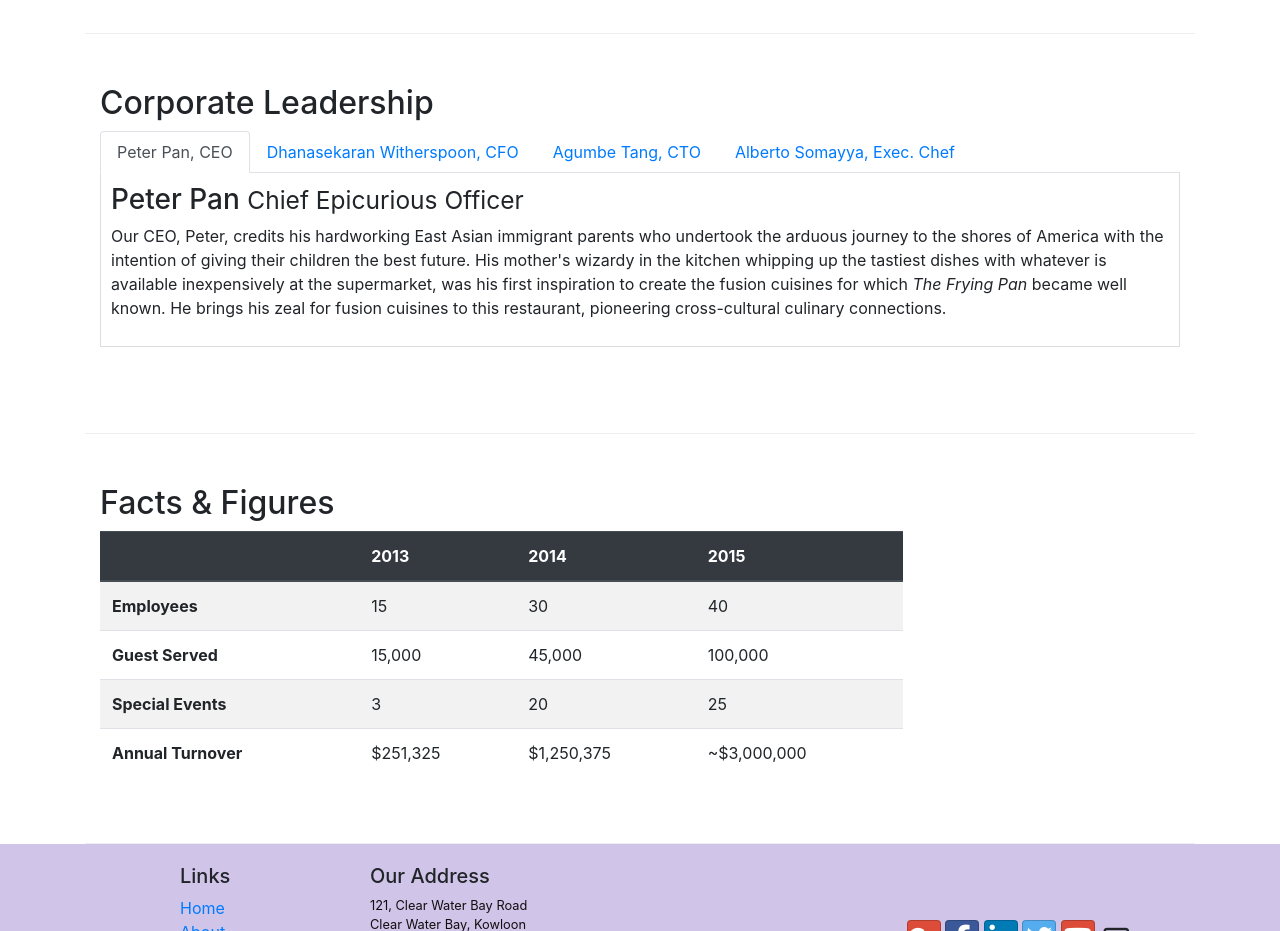
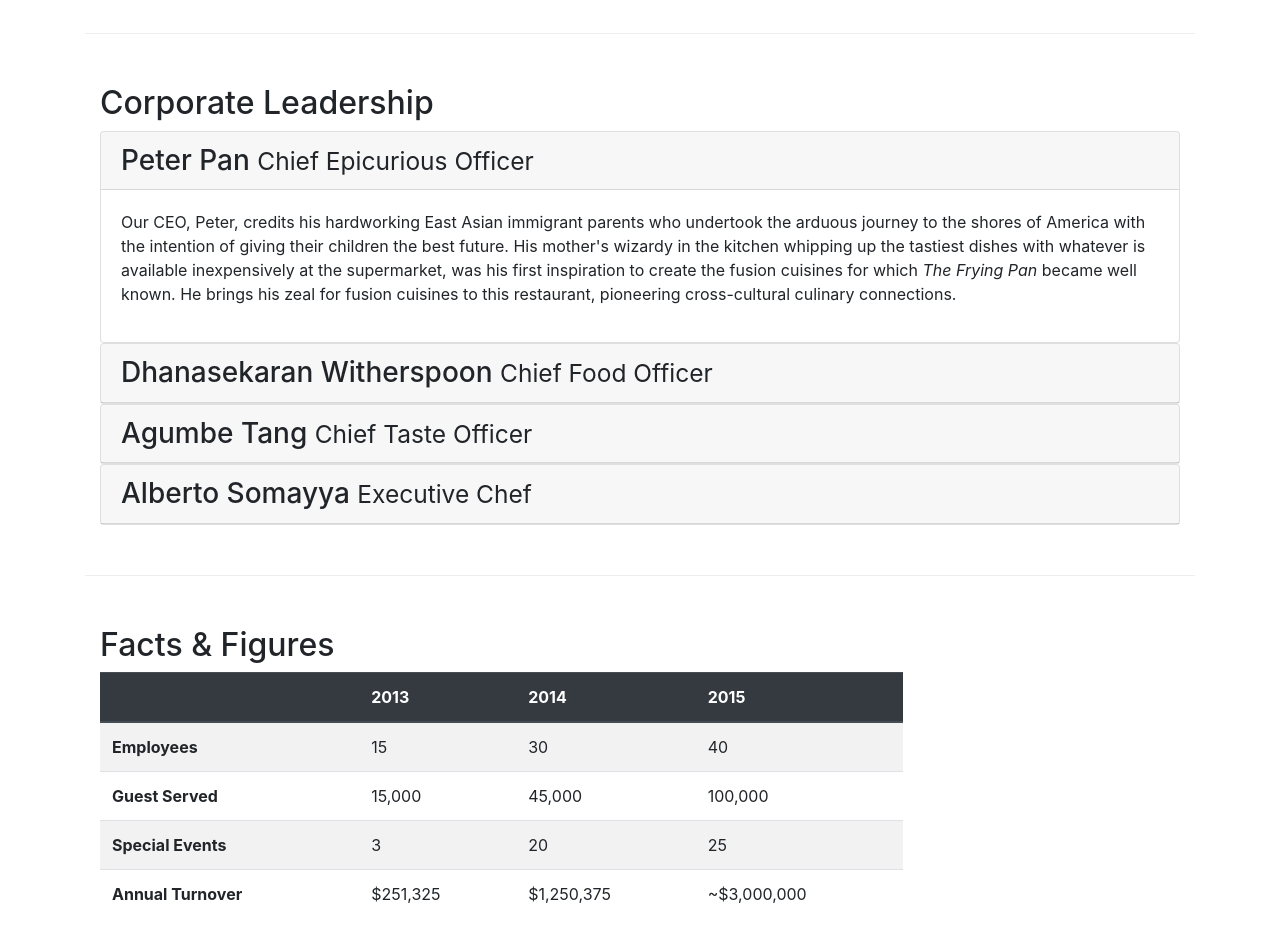
Before and after one commit to helen-tan/bootstrap-exercise, a plain HTML site: page aboutus.html in a window 1280 px wide. Shown: the part 940-1871 px from the top of the page. Drawn offline with nearby package versions, Linux system fonts and the light colour scheme.

Commit message:
Accordion

```diff
--- a/aboutus.html
+++ b/aboutus.html
@@ -118,43 +118,70 @@
             <div class="col-sm">
                 <h2>Corporate Leadership</h2>
 
-                <!--Tab Navigation-->
-                <ul class="nav nav-tabs">
-                    <li class="nav-item">
-                        <a class="nav-link active" href="#peter" role="tab" data-toggle="tab">Peter Pan, CEO</a>
-                    </li>
-                    <li class="nav-item">
-                        <a class="nav-link" href="#danny" role="tab" data-toggle="tab">Dhanasekaran Witherspoon, CFO</a>
-                    </li>
-                    <li class="nav-item">
-                        <a class="nav-link" href="#agumbe" role="tab" data-toggle="tab">Agumbe Tang, CTO</a>
-                    </li>
-                    <li class="nav-item">
-                        <a class="nav-link" href="#alberto" role="tab" data-toggle="tab">Alberto Somayya, Exec. Chef</a>
-                    </li>
-                </ul>
 
-                <!--Tab Panes-->
-                <div class="tab-content">
-                    <div role="tabpanel" class="tab-pane fade show active" id="peter"> <!--show class specifies that this content is shown when the page is first rendered-->
-                        <h3>Peter Pan <small>Chief Epicurious Officer</small></h3>
-                        <p class="d-none d-sm-block">Our CEO, Peter, credits his hardworking East Asian immigrant parents who undertook the arduous journey to the shores of America with the intention of giving their children the best future. His mother's wizardy in the kitchen whipping up the tastiest dishes with whatever is available inexpensively at the supermarket, was his first inspiration to create the fusion cuisines for which <em>The Frying Pan</em> became well known. He brings his zeal for fusion cuisines to this restaurant, pioneering cross-cultural culinary connections.</p>
+
+                <!--Accordions-->
+                <div id="accordion">
+                    <div class="card">
+                        <div class="card-header" role="tab" id="peterhead">
+                            <h3 class="mb-0">
+                                <a data-toggle="collapse" data-target="#peter">
+                                    Peter Pan <small>Chief Epicurious Officer</small>
+                                </a>
+                            </h3>
+                        </div>
+                        <div role="tabpanel" class="collapse show" id="peter" data-parent="#accordion"> <!--show class specifies that this content is shown when the page is first rendered-->
+                            <div class="card-body">
+                                <p class="d-none d-sm-block">Our CEO, Peter, credits his hardworking East Asian immigrant parents who undertook the arduous journey to the shores of America with the intention of giving their children the best future. His mother's wizardy in the kitchen whipping up the tastiest dishes with whatever is available inexpensively at the supermarket, was his first inspiration to create the fusion cuisines for which <em>The Frying Pan</em> became well known. He brings his zeal for fusion cuisines to this restaurant, pioneering cross-cultural culinary connections.</p>
+                            </div>
+                        </div>
                     </div>
 
-                    <div role="tabpanel" class="tab-pane fade" id="danny">
-                        <h3>Dhanasekaran Witherspoon <small>Chief Food Officer</small></h3>
-                        <p class="d-none d-sm-block">Our CFO, Danny, as he is affectionately referred to by his colleagues, comes from a long established family tradition in farming and produce. His experiences growing up on a farm in the Australian outback gave him great appreciation for varieties of food sources. As he puts it in his own words, <em>Everything that runs, wins, and everything that stays, pays!</em></p>
+                    <div class="card">
+                        <div class="card-header" role="tab" id="dannyhead">
+                            <h3 class="mb-0">
+                                <a data-toggle="collapse" data-target="#danny">
+                                    Dhanasekaran Witherspoon <small>Chief Food Officer</small>
+                                </a>
+                            </h3>
+                        </div>
+                        <div role="tabpanel" class="collapse" id="danny" data-parent="#accordion">
+                            <div class="card-body">
+                                <p class="d-none d-sm-block">Our CFO, Danny, as he is affectionately referred to by his colleagues, comes from a long established family tradition in farming and produce. His experiences growing up on a farm in the Australian outback gave him great appreciation for varieties of food sources. As he puts it in his own words, <em>Everything that runs, wins, and everything that stays, pays!</em></p>
+                            </div>
+                        </div>
                     </div>
 
-                    <div role="tabpanel" class="tab-pane fade" id="agumbe">
-                        <h3>Agumbe Tang <small>Chief Taste Officer</small></h3>
-                        <p class="d-none d-sm-block">Blessed with the most discerning gustatory sense, Agumbe, our CTO, personally ensures that every dish that we serve meets his exacting tastes. Our chefs dread the tongue lashing that ensues if their dish does not meet his exacting standards. He lives by his motto, <em>You click only if you survive my lick.</em></p>
+                    <div class="card">
+                        <div class="card-header" role="tab" id="agumbehead">
+                            <h3 class="mb-0">
+                                <a data-toggle="collapse" data-target="#agumbe">
+                                    Agumbe Tang <small>Chief Taste Officer</small>
+                                </a>
+                            </h3>
+                        </div>
+                        <div role="tabpanel" class="collapse" id="agumbe" data-parent="#accordion">
+                            <div class="card-body">
+                                <p class="d-none d-sm-block">Blessed with the most discerning gustatory sense, Agumbe, our CTO, personally ensures that every dish that we serve meets his exacting tastes. Our chefs dread the tongue lashing that ensues if their dish does not meet his exacting standards. He lives by his motto, <em>You click only if you survive my lick.</em></p>
+                            </div>
+                        </div>
                     </div>
 
-                    <div role="tabpanel" class="tab-pane fade" id="alberto">
-                        <h3>Alberto Somayya <small>Executive Chef</small></h3>
-                        <p class="d-none d-sm-block">Award winning three-star Michelin chef with wide International experience having worked closely with whos-who in the culinary world, he specializes in creating mouthwatering Indo-Italian fusion experiences. He says, <em>Put together the cuisines from the two craziest cultures, and you get a winning hit! Amma Mia!</em></p>
+                    <div class="card">
+                        <div class="card-header" role="tab" id="albertohead">
+                            <h3 class="mb-0">
+                                <a data-toggle="collapse" data-target="#alberto">
+                                    Alberto Somayya <small>Executive Chef</small>
+                                </a>
+                            </h3>
+                        </div>
+                        <div role="tabpanel" class="collapse" id="alberto" data-parent="#accordion">
+                            <div class="card-body">
+                                <p class="d-none d-sm-block">Award winning three-star Michelin chef with wide International experience having worked closely with whos-who in the culinary world, he specializes in creating mouthwatering Indo-Italian fusion experiences. He says, <em>Put together the cuisines from the two craziest cultures, and you get a winning hit! Amma Mia!</em></p>
+                            </div>
+                        </div>
                     </div>
+
                 </div>
             </div>
        </div>
```
